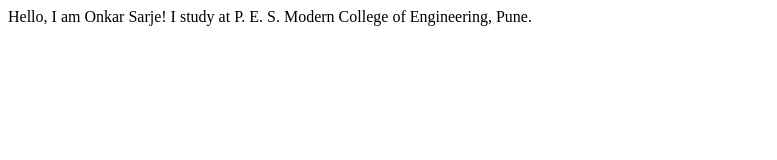
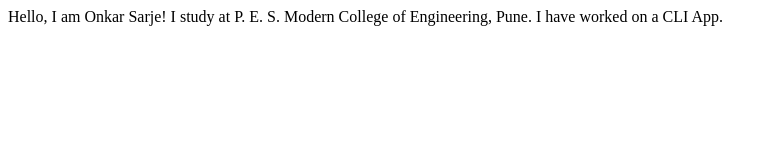
Before and after one commit to onkarsarje/onkarsarje.com, a plain HTML site: page index.html in a window 1280 px wide. Shown: the whole page, without its empty margins (0-777 px from the left). Drawn offline with Linux system fonts and the light colour scheme.

Commit message:
update details of Projects

```diff
--- a/index.html
+++ b/index.html
@@ -11,6 +11,8 @@
 <body>
     Hello, I am Onkar Sarje!
     I study at P. E. S. Modern College of Engineering, Pune.
+
+    I have worked on a CLI App.
 </body>
 
 </html>
```
